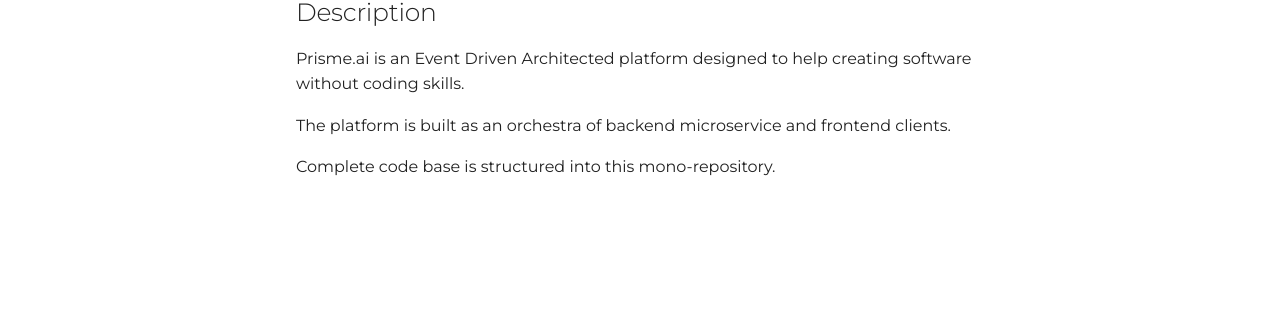
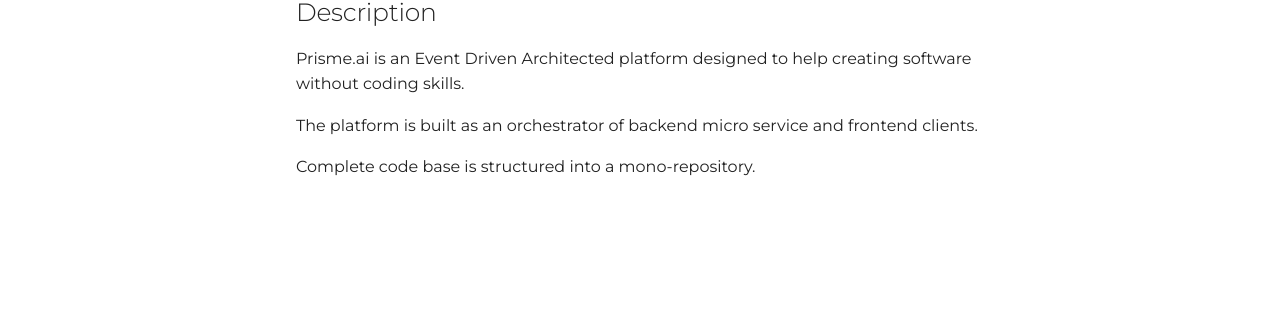
Before and after one commit to HP319193/prisme.ai, an MkDocs documentation site: the page built from docs/docs/en/about.md, in a window 1280 px wide. Shown: the part 209-518 px from the top of the page. Built offline with MkDocs 1.6.1 and Material for MkDocs 9.7.7, drawn with Linux system fonts in a browser that asks for light colours.

```diff
--- a/docs/docs/en/about.md
+++ b/docs/docs/en/about.md
@@ -4,6 +4,6 @@
 
 Prisme.ai is an Event Driven Architected platform designed to help creating software without coding skills.
 
-The platform is built as an orchestra of backend microservice and frontend clients.
+The platform is built as an orchestrator of backend micro service and frontend clients.
 
-Complete code base is structured into this mono-repository.
+Complete code base is structured into a mono-repository.
--- a/docs/i18n/en.yml
+++ b/docs/i18n/en.yml
@@ -2,6 +2,7 @@ home: Home
 index: Index
 start: Documentation
 site_name: Prisme.ai
+site_description: Everything you need to know about Prisme.ai
 
 contributing: Contributing
 functionnalRequirements: Functionnal Requirements
--- a/docs/mkdocs.yml
+++ b/docs/mkdocs.yml
@@ -43,15 +43,15 @@ nav:
       - i18n.functionnalRequirements: contributing/functionnalRequirements.md
       - i18n.architecture: contributing/architecture.md
       - i18n.console:
-          - i18n.specifications: contributing/Technical/console/Specifications.md
+          - i18n.specifications: contributing/technical/console/specifications.md
       - i18n.events:
-          - i18n.specifications: contributing/Technical/events/Specifications.md
+          - i18n.specifications: contributing/technical/events/specifications.md
       - i18n.runtime:
-          - i18n.specifications: contributing/Technical/runtime/Specifications.md
+          - i18n.specifications: contributing/technical/runtime/specifications.md
       - i18n.workspaces:
-          - i18n.specifications: contributing/Technical/workspaces/Specifications.md
+          - i18n.specifications: contributing/technical/workspaces/specifications.md
       - i18n.apiGateway:
-          - i18n.specifications: contributing/Technical/apiGateway/Specifications.md
+          - i18n.specifications: contributing/technical/apiGateway/specifications.md
 
 markdown_extensions:
   - admonition
```
Also changed, not shown: docs/docs/en/index.md (+0 -1 lines), docs/docs/fr/index.md (+4 -17 lines), .gitlab-ci.yml.
